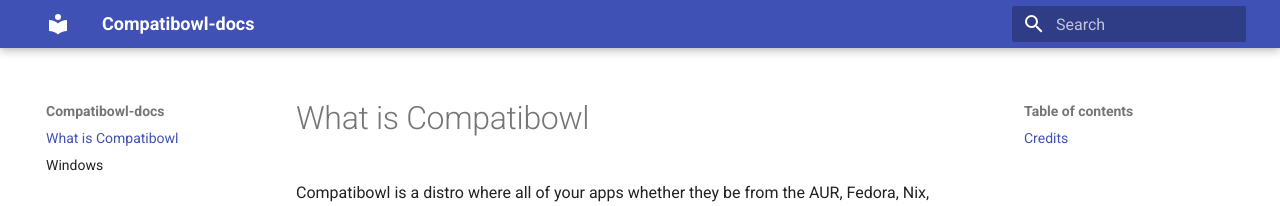
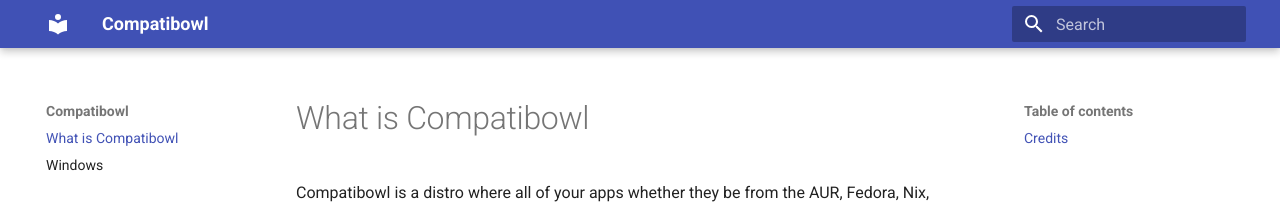
Before and after one commit to Champe20/compatibowl-docs, an MkDocs documentation site: the page built from docs/index.md, in a window 1280 px wide. Shown: the top 206 px of the page. Built offline with MkDocs 1.6.1 and Material for MkDocs 9.7.7, drawn with Linux system fonts in a browser that asks for light colours.

Commit message:
Correct Site Name

```diff
--- a/mkdocs.yml
+++ b/mkdocs.yml
@@ -1,3 +1,3 @@
-site_name: Compatibowl-docs
+site_name: Compatibowl
 theme:
   name: material
```
